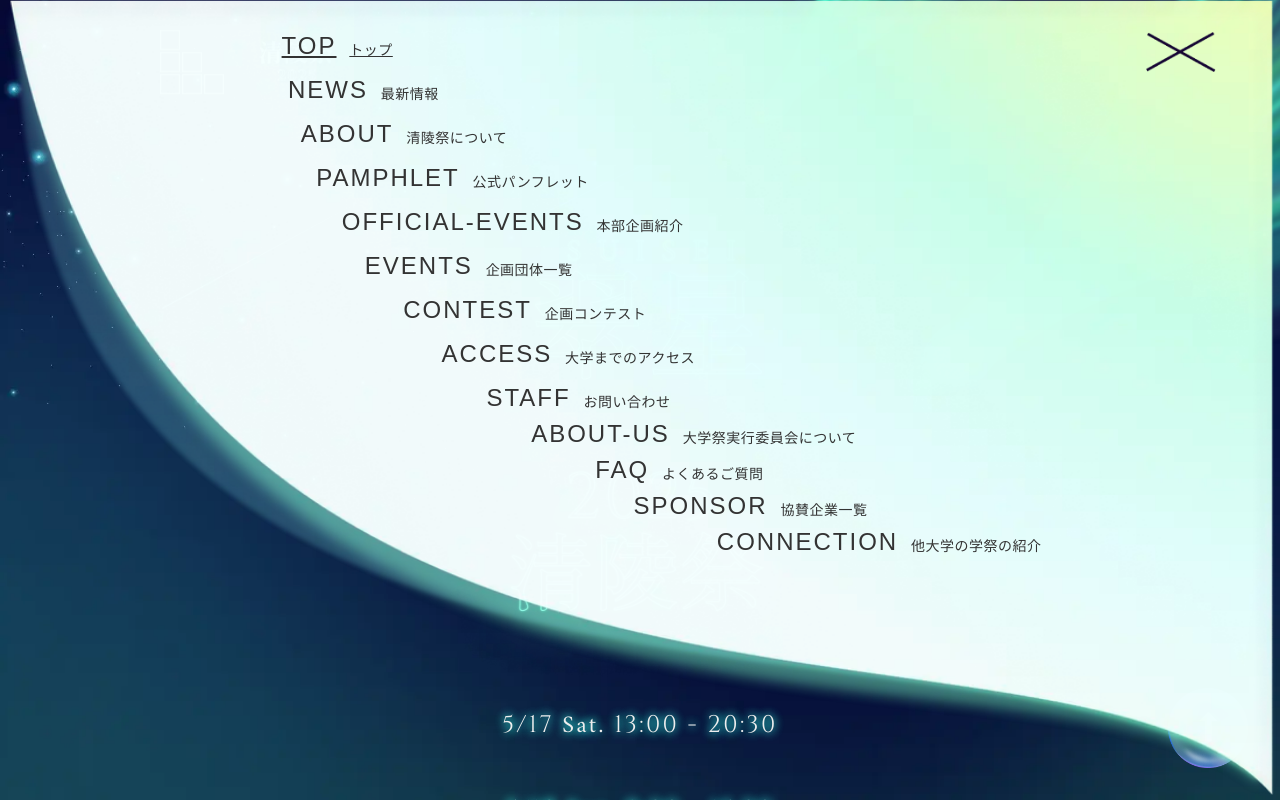
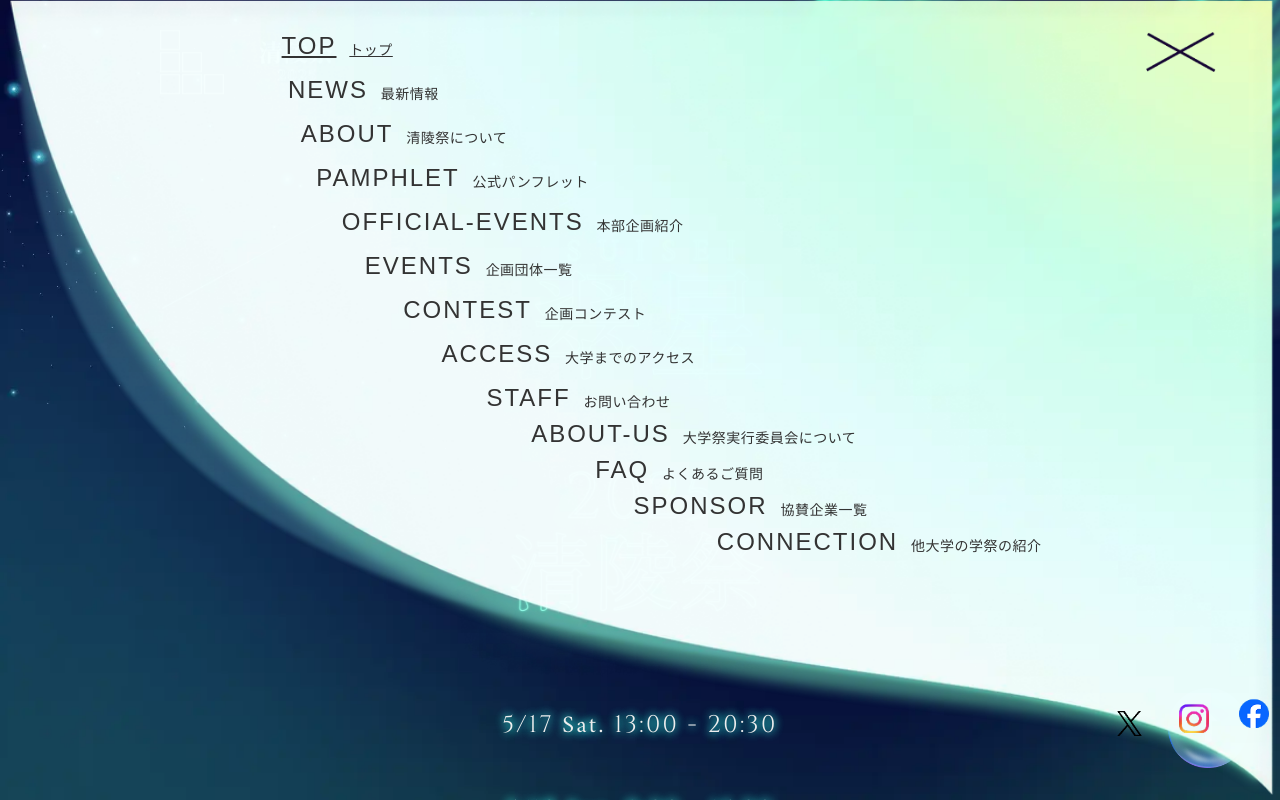
Before and after one commit to ynufes-tech/ynufes-seiryo25, a Nuxt app: page / in a window 1280 px wide. Both pictures are taken after a click on the picture 1060 px from the left and 52 px from the top of the page. Shown: the top 800 px of the page. Built offline with nearby package versions, Linux system fonts and the light colour scheme; a web font is replaced by a local one.

Commit message:
SNSアイコン実装

```diff
--- /dev/null
+++ b/components/ColorSNS.vue
@@ -0,0 +1,95 @@
+<script lang="ts" setup></script>
+
+<template>
+  <div class="color-sns">
+    <div class="sns-field">
+      <a
+        id="sns-x"
+        href="https://x.com/ynu_fes"
+        rel="noopener noreferrer"
+        target="_blank"
+      >
+        <img alt="x" src="~/assets/images/x.webp" />
+      </a>
+      <a
+        id="sns-ins"
+        href="https://www.instagram.com/ynu_fes"
+        rel="noopener noreferrer"
+        target="_blank"
+      >
+        <img alt="instagram" src="~/assets/images/Insta-color.webp" />
+      </a>
+      <a
+        id="sns-f"
+        href="https://www.facebook.com/ynufes"
+        rel="noopener noreferrer"
+        target="_blank"
+      >
+        <img alt="facebook" src="~/assets/images/facebook.webp" />
+      </a>
+    </div>
+  </div>
+</template>
+
+<style lang="scss" scoped>
+@use "@/assets/scss/_breakpoint.scss" as *;
+
+.color-sns {
+  width: 150px;
+  margin: auto 3vw 6vw auto;
+  border-radius: 50%;
+  display: flex;
+  flex-direction: column;
+  //align-items: center;
+  //justify-content: center;
+
+  h1 {
+    width: fit-content;
+    text-align: center;
+    font-size: 32px;
+    margin-bottom: 30px;
+  }
+  .sns-field {
+    display: flex;
+    justify-content: space-around;
+    gap: 30px;
+    margin-bottom: 30px;
+    img {
+      transition: all 0.2s ease-in-out;
+      aspect-ratio: 1;
+    }
+    #sns-f img {
+      width: 30px;
+      @include md {
+        width: 25px;
+      }
+    }
+    #sns-x {
+      width: 35px;
+      height: 35px;
+      margin: 2.5px;
+      @include md {
+        width: 30px;
+        height: 30px;
+      }
+      img {
+        width: 25px;
+        padding: 10px;
+        @include md {
+          width: 20px;
+        }
+      }
+    }
+    #sns-ins {
+      width: 35px;
+      img {
+        width: 30px;
+        padding: 5px;
+        @include md {
+          width: 25px;
+        }
+      }
+    }
+  }
+}
+</style>
--- a/components/NaviMenu.vue
+++ b/components/NaviMenu.vue
@@ -113,6 +113,7 @@ const toggle = () => {
           </li>
         </ul>
       </nav>
+      <ColorSNS />
     </div>
   </div>
 </template>
@@ -150,8 +151,6 @@ const toggle = () => {
   z-index: 10000;
   display: flex;
   flex-direction: column;
-  //align-items: center;
-  //justify-content: center;
   overflow: hidden; /* 背景画像がはみ出さないようにする */
 }
 
@@ -208,7 +207,6 @@ const toggle = () => {
   list-style-type: none;
   padding: 0;
   margin: 0;
-  //text-align: center;
 
   @include md {
     padding: 0;
@@ -331,7 +329,7 @@ const toggle = () => {
 }
 #official {
   @include sm {
-    font-size: 1.1rem;
+    font-size: 1.05rem;
     .jptxt {
       font-size: 9px;
     }
@@ -359,4 +357,7 @@ const toggle = () => {
 .nav-list li a.router-link-active {
   text-decoration: underline;
 }
+.color-sns {
+  margin: auto 2vw 2vw auto;
+}
 </style>
```
